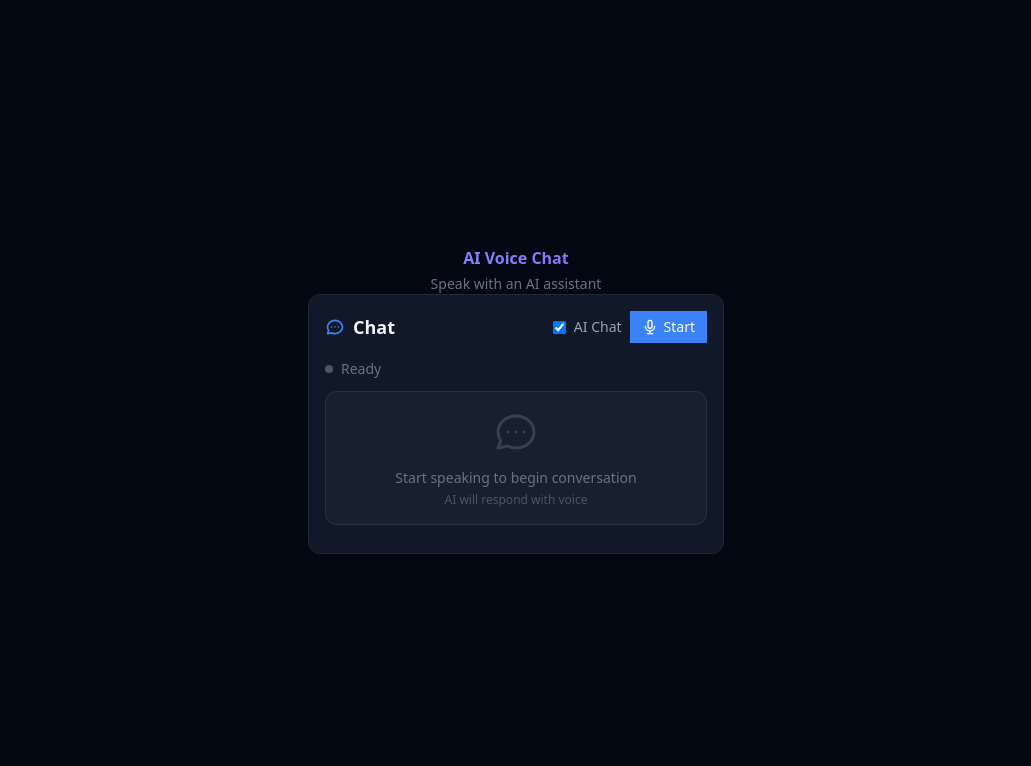
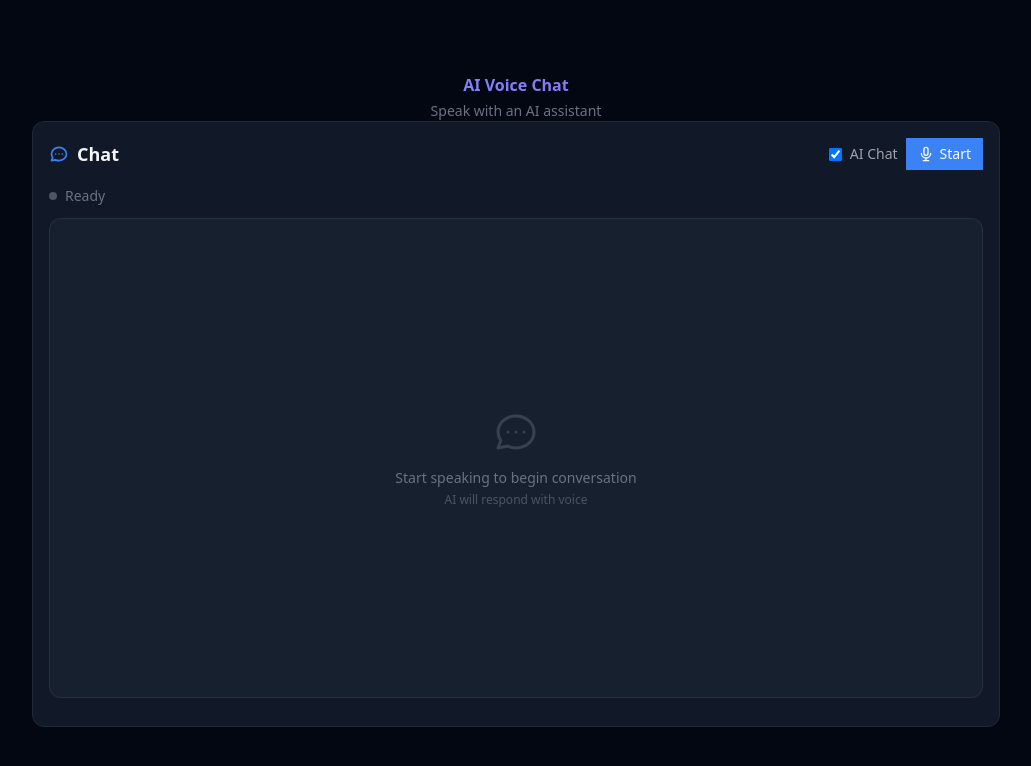
Before and after one commit to sojohnnysaid/ai-assistant-by-sogos, a Flask app: page / in a window 1280 px wide. Shown: the top 766 px of the page, without its empty margins (124-1155 px from the left). Run offline with Flask 3, Linux system fonts and the light colour scheme; some libraries are stand-ins or nearby versions.

Commit message:
Improve UI size and add auto-scrolling
UI improvements:
- Increase container width from 800px to 1000px
- Increase chat container height to 450px (500px on desktop)
- Add smooth auto-scrolling when new messages appear
- Increase font size from text-sm to text-base
- Increase message padding for better readability
- Add responsive container sizing
- Remove fixed height from HTML, use CSS instead

🤖 Generated with [Claude Code](https://claude.ai/code)

Co-Authored-By: Claude <noreply@anthropic.com>

```diff
--- a/static/js/components/UIController.js
+++ b/static/js/components/UIController.js
@@ -343,24 +343,29 @@ export class UIController {
     messageDiv.className = `chat-message flex ${role === 'user' ? 'justify-end' : 'justify-start'}`;
 
     const bubble = document.createElement('div');
-    bubble.className = `max-w-[80%] rounded-lg px-3 py-2 ${
+    bubble.className = `max-w-[80%] rounded-lg px-4 py-3 ${
       role === 'user'
         ? 'bg-blue-500/20 text-blue-100 border border-blue-500/30'
         : 'bg-gray-700/50 text-gray-100 border border-gray-600/30'
     }`;
 
     const textEl = document.createElement('p');
-    textEl.className = 'text-sm leading-relaxed';
+    textEl.className = 'text-base leading-relaxed';
     textEl.textContent = text;
 
     bubble.appendChild(textEl);
     messageDiv.appendChild(bubble);
     messagesEl.appendChild(messageDiv);
 
-    // Scroll to bottom
+    // Smooth scroll to bottom with a slight delay for animation
     const container = this.elements.chatContainer;
     if (container) {
-      container.scrollTop = container.scrollHeight;
+      requestAnimationFrame(() => {
+        container.scrollTo({
+          top: container.scrollHeight,
+          behavior: 'smooth'
+        });
+      });
     }
   }
 
@@ -379,10 +384,15 @@ export class UIController {
       indicator.classList.remove('hidden');
       messagesEl.appendChild(indicator);
 
-      // Scroll to bottom
+      // Smooth scroll to bottom
       const container = this.elements.chatContainer;
       if (container) {
-        container.scrollTop = container.scrollHeight;
+        requestAnimationFrame(() => {
+          container.scrollTo({
+            top: container.scrollHeight,
+            behavior: 'smooth'
+          });
+        });
       }
     }
   }
--- a/templates/index.html
+++ b/templates/index.html
@@ -71,6 +71,35 @@
         #chatContainer::-webkit-scrollbar-thumb:hover {
             background: rgba(156, 163, 175, 0.5);
         }
+
+        /* Custom container sizing */
+        .main-container {
+            max-width: 900px;
+            width: 95%;
+        }
+
+        /* Larger chat container */
+        #chatContainer {
+            height: 450px;
+            max-height: 60vh;
+        }
+
+        /* Larger font sizes */
+        .chat-message {
+            font-size: 1.1rem;
+            line-height: 1.6;
+        }
+
+        /* Responsive adjustments */
+        @media (min-width: 768px) {
+            .main-container {
+                max-width: 1000px;
+            }
+
+            #chatContainer {
+                height: 500px;
+            }
+        }
     </style>
 </head>
 <body class="bg-gray-950 text-gray-100 min-h-screen antialiased flex items-center">
@@ -80,7 +109,7 @@
     <div id="toastContainer" class="fixed top-4 right-4 z-50 space-y-2"></div>
 
     <!-- Main Container -->
-    <div class="w-full max-w-md mx-auto px-4 py-6 relative z-10">
+    <div class="main-container mx-auto px-4 py-6 relative z-10">
         <!-- Header -->
         <header class="text-center mb-5">
             <h1 class="text-2xl md:text-3xl font-bold bg-gradient-to-r from-blue-400 to-purple-500 bg-clip-text text-transparent">
@@ -136,7 +165,7 @@
 
             <!-- Chat Messages Display -->
             <div id="chatContainer"
-                 class="relative bg-gray-800/50 rounded-xl p-4 h-[350px] overflow-y-auto border border-gray-700/50">
+                 class="relative bg-gray-800/50 rounded-xl p-4 overflow-y-auto border border-gray-700/50">
                 <!-- Empty State -->
                 <div id="chatEmpty" class="flex flex-col items-center justify-center h-full">
                     <svg class="w-12 h-12 text-gray-700 mb-3" fill="none" stroke="currentColor" viewBox="0 0 24 24">
```
